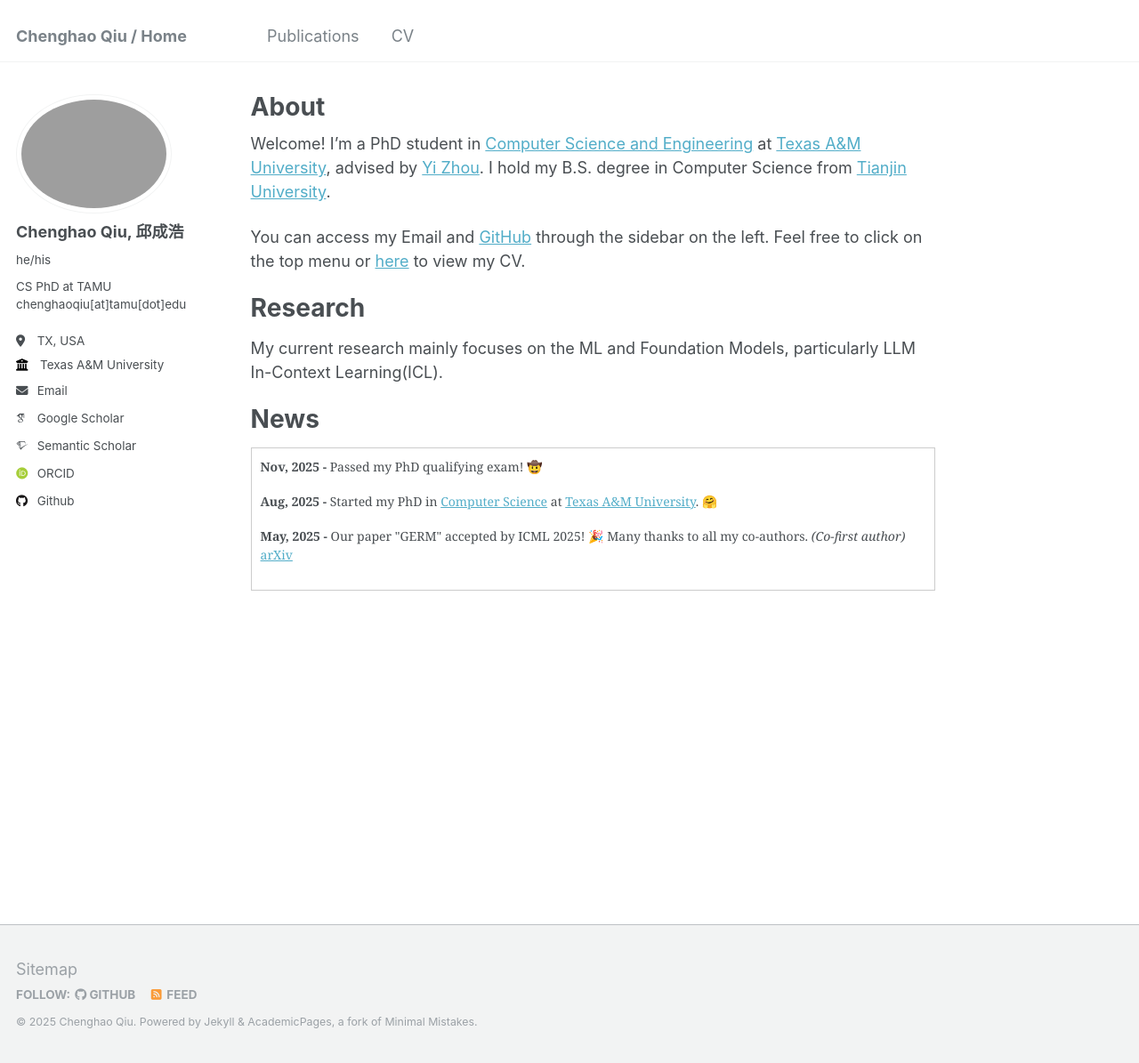
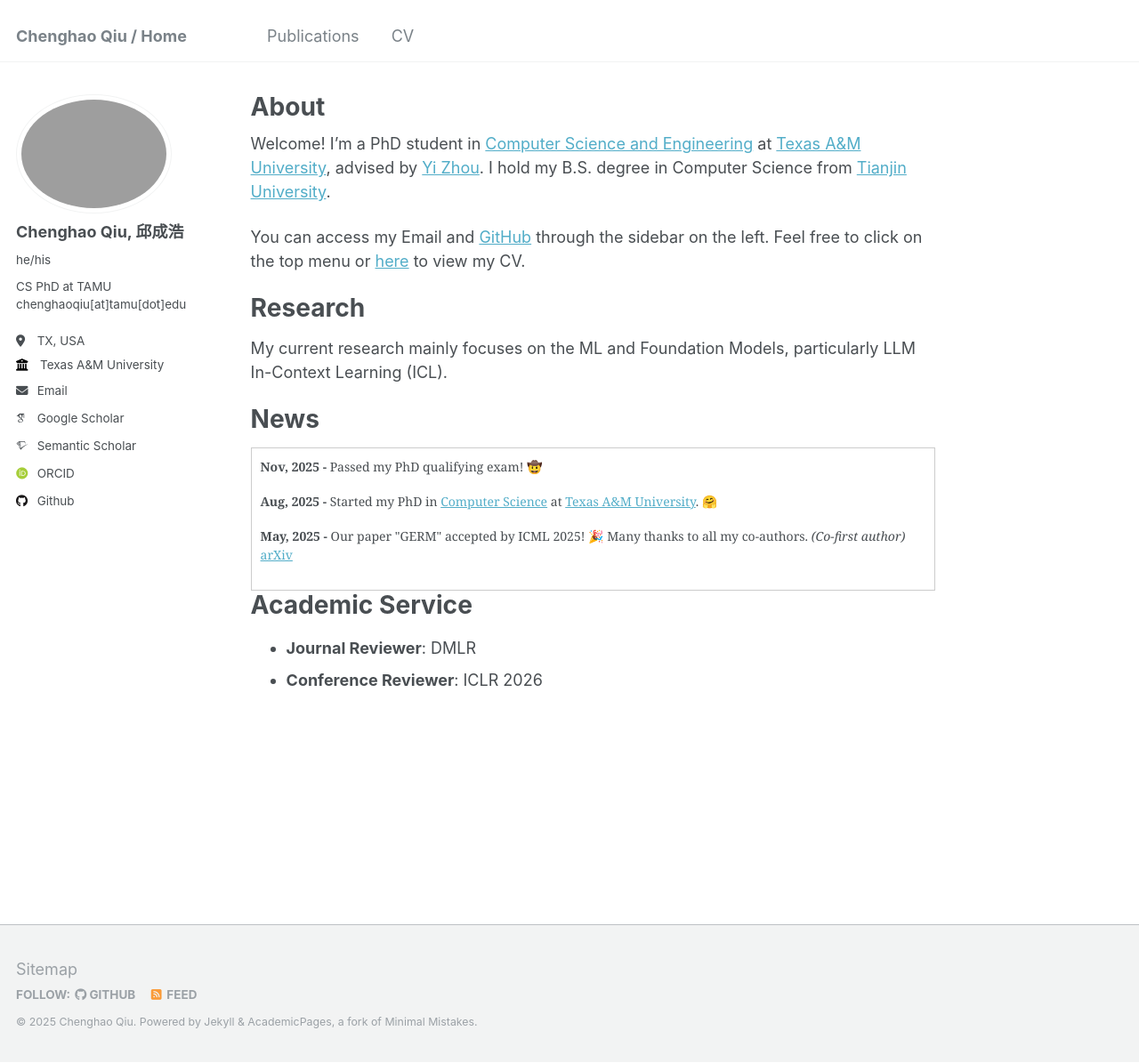
Before and after one commit to Chenghao-Qiu/Chenghao-Qiu.github.io, a Jekyll site: the page built from _pages/about.md, in a window 1280 px wide and 1195 px high. Shown: the whole window at 89% size. Built offline with Jekyll 4.4.1, drawn with Linux system fonts in a browser that asks for light colours; some web fonts are replaced.

Commit message:
update academic service

```diff
--- a/_pages/about.md
+++ b/_pages/about.md
@@ -13,7 +13,7 @@ You can access my Email and [GitHub](https://github.com/Chenghao-Qiu) through th
 
 Research
 ======
-My current research mainly focuses on the ML and Foundation Models, particularly LLM In-Context Learning(ICL).
+My current research mainly focuses on the ML and Foundation Models, particularly LLM In-Context Learning (ICL).
 
 News
 ======
@@ -41,7 +41,10 @@ News
   </p> -->
 </div>
 
-
+Academic Service
+======
+- **Journal Reviewer**: DMLR
+- **Conference Reviewer**: ICLR 2026
 
 <!-- A data-driven personal website
 ======
```
